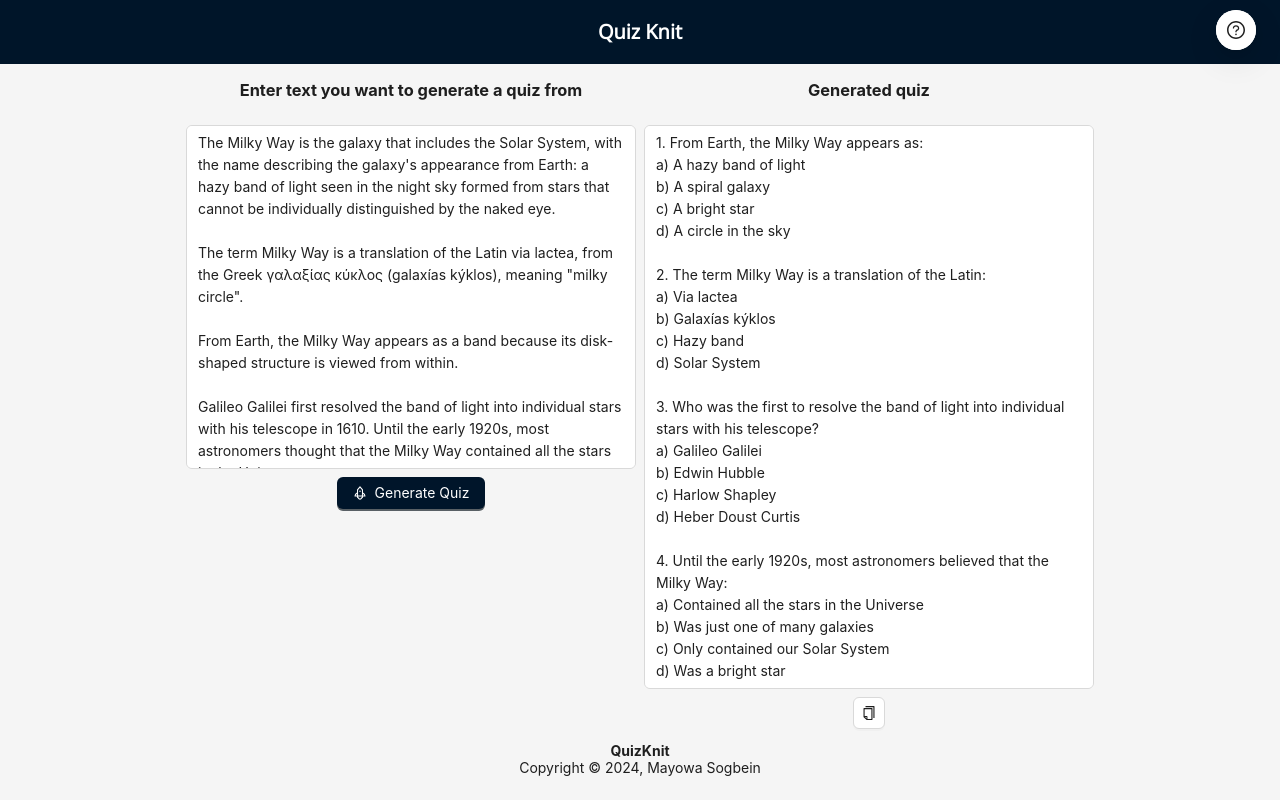
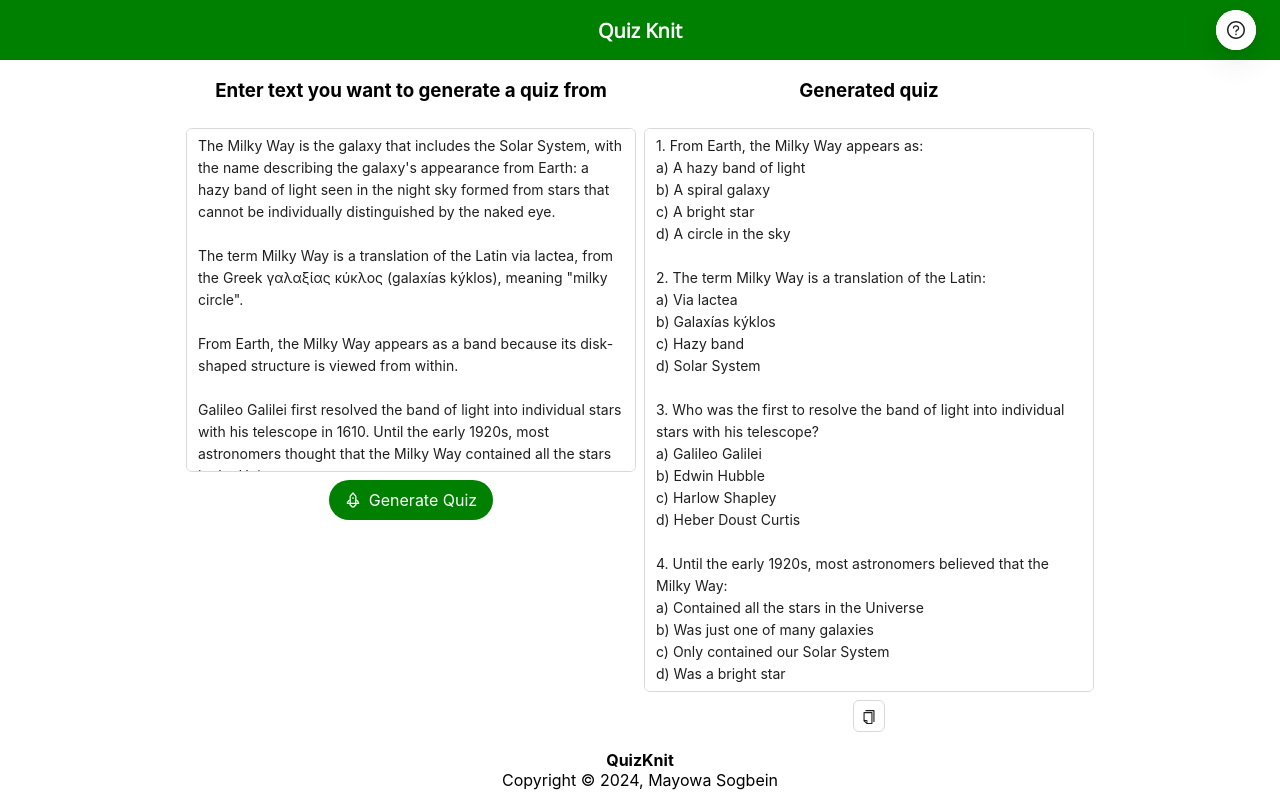
Before and after one commit to jibolash/quizknit-ui, a React (Vite) app: page / in a window 1280 px wide. Built offline with nearby package versions, Linux system fonts and the light colour scheme.

Commit message:
replace antd layout with flex

```diff
--- a/src/App.tsx
+++ b/src/App.tsx
@@ -1,60 +1,68 @@
-import { ConfigProvider, Flex, Layout, Space } from 'antd'
-import { NavLink, Route, Routes } from 'react-router-dom'
-import { QuizKnit } from './quizknit/QuizKnit'
-import { Content, Footer, Header } from 'antd/es/layout/layout'
+import { ConfigProvider, Flex, Space } from "antd";
+import { NavLink, Route, Routes } from "react-router-dom";
+import { QuizKnit } from "./quizknit/QuizKnit";
 
 function App() {
-
   return (
     <ConfigProvider
       theme={{
         token: {
-          // borderRadius: 16,
-          colorPrimary: '#00152A',
+          colorPrimary: "green",
         },
         components: {
           Button: {
+            defaultShadow: "0 0 0 rgba(0, 0, 0, 0.02)",
+            primaryShadow: "0 0 0 rgba(0, 0, 0, 0.02)",
+            borderRadiusLG: 25,
           },
           Input: {
-            paddingBlock: 6
-          }
-        }
+            paddingBlock: 6,
+          },
+        },
       }}
     >
-      <Layout style={{ paddingTop: 'env(safe-area-inset-top)', height: '100vh' }}>
-        <Header>
-          <Flex justify="center">
-            <Flex justify="center">
-              <Space align='end'>
+      <Flex vertical style={{ minHeight: "100vh" }}>
+        <Flex vertical style={{ flexGrow: 1 }}>
+          <Flex
+            justify="center"
+            align="center"
+            id="navbar"
+            style={{ height: "60px", backgroundColor: "green" }}
+          >
+            <Space align="end">
               <NavLink
                 to="/"
-                  style={{ color: 'white', fontSize: '20px', fontFamily: 'Open Sans' }}
+                style={{
+                  color: "white",
+                  fontSize: "20px",
+                  fontFamily: "Open Sans",
+                }}
               >
                 <strong>Quiz Knit</strong>
               </NavLink>
             </Space>
           </Flex>
-          </Flex>
-        </Header>
-
-        <Content>
+          <Flex id="main" justify="center">
             <Routes>
-            <Route path='/' element={<QuizKnit />} />
+              <Route path="/" element={<QuizKnit />} />
             </Routes>
-        </Content>
-        <Footer>
-          <Flex justify='center' align='center' vertical>
-            <Flex>
-              <strong>QuizKnit</strong>
-            </Flex>
-            <Flex>
-              Copyright &copy; 2024, Mayowa Sogbein
           </Flex>
         </Flex>
-        </Footer>
-      </Layout>
+        <Flex
+          justify="center"
+          align="center"
+          vertical
+          id="footer"
+          style={{ height: "60px" }}
+        >
+          <Flex>
+            <strong style={{ color: "black" }}>QuizKnit</strong>
+          </Flex>
+          <Flex>Copyright &copy; 2024, Mayowa Sogbein</Flex>
+        </Flex>
+      </Flex>
     </ConfigProvider>
-  )
+  );
 }
 
-export default App
+export default App;
--- a/src/index.css
+++ b/src/index.css
@@ -1,5 +1,6 @@
 :root {
   font-family: Inter, system-ui, Avenir, Helvetica, Arial, sans-serif;
+  min-height: 100vh;
 }
 
 body {
--- a/src/quizknit/QuizKnit.tsx
+++ b/src/quizknit/QuizKnit.tsx
@@ -107,6 +107,8 @@ export function QuizKnit() {
                             loading={loading}
                             icon={<RocketOutlined />}
                             disabled={value.length === 0}
+                            size="large"
+                            style={{backgroundColor: 'green'}}
                         >
                             Generate Quiz
                         </Button>
```
Lines whose indentation alone changed are shown as unchanged.
